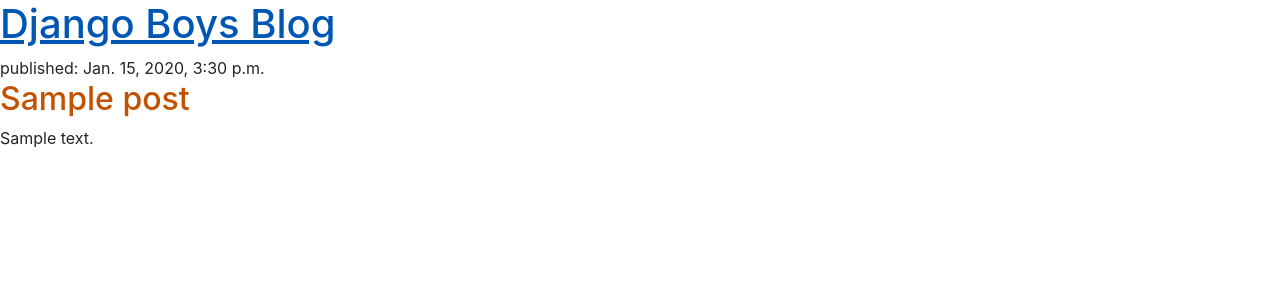
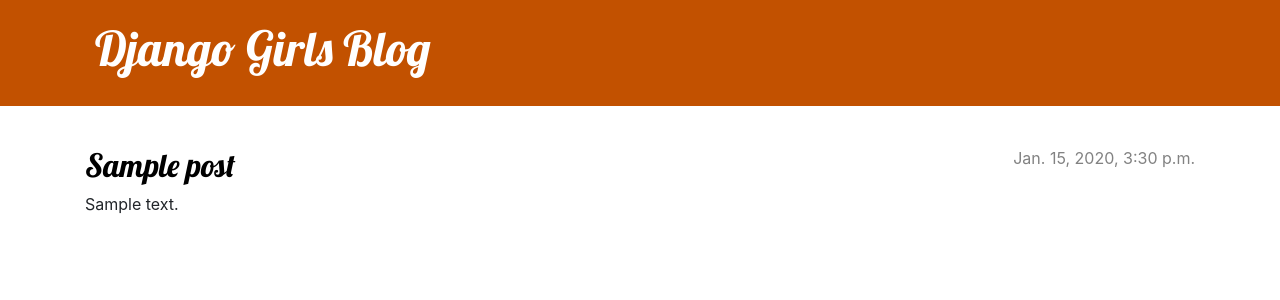
Before and after one commit to imsunny009/my-first-blog, a Django app: page / in a window 1280 px wide. Shown: the top 300 px of the page. Run offline with Django 3.2, Linux system fonts and the light colour scheme; tables that the repository leaves empty hold one stand-in row (values such as "Sample post").

Commit message:
changed css

```diff
--- a/blog/static/css/blog.css
+++ b/blog/static/css/blog.css
@@ -1,3 +1,74 @@
 h1 a, h2 a {
     color: #C25100;
+    font-family: 'Lobster';
 }
+.page-header {
+    background-color: #C25100;
+    margin-top: 0;
+    margin-bottom: 40px;
+    padding: 20px 20px 20px 40px;
+}
+
+.page-header h1,
+.page-header h1 a,
+.page-header h1 a:visited,
+.page-header h1 a:active {
+    color: #ffffff;
+    font-size: 36pt;
+    text-decoration: none;
+}
+
+h1,
+h2,
+h3,
+h4 {
+    font-family: 'Lobster', cursive;
+}
+
+.date {
+    color: #828282;
+}
+
+.save {
+    float: right;
+}
+
+.post-form textarea,
+.post-form input {
+    width: 100%;
+}
+
+.top-menu,
+.top-menu:hover,
+.top-menu:visited {
+    color: #ffffff;
+    float: right;
+    font-size: 26pt;
+    margin-right: 20px;
+}
+
+.post {
+    margin-bottom: 70px;
+}
+
+.post h2 a,
+.post h2 a:visited {
+    color: #000000;
+}
+
+.post > .date,
+.post > .actions {
+    float: right;
+}
+
+.btn-default,
+.btn-default:visited {
+    color: #C25100;
+    background: none;
+    border-color: #C25100;
+}
+
+.btn-default:hover {
+    color: #FFFFFF;
+    background-color: #C25100;
+}
--- a/blog/templates/blog/post_list.html
+++ b/blog/templates/blog/post_list.html
@@ -5,18 +5,29 @@
         <title>Django Girls blog</title>
         <link rel="stylesheet" href="https://cdn.jsdelivr.net/npm/bootstrap@4.5.3/dist/css/bootstrap.min.css" integrity="sha384-TX8t27EcRE3e/ihU7zmQxVncDAy5uIKz4rEkgIXeMed4M0jlfIDPvg6uqKI2xXr2" crossorigin="anonymous">
         <link rel="stylesheet" href="{% static 'css/blog.css' %}">
+        <link href="//fonts.googleapis.com/css?family=Lobster&subset=latin,latin-ext" rel="stylesheet" type="text/css">
     </head>
     <body>
-        <header>
-            <h1><a href="/">Django Boys Blog</a></h1>
+        <header class="page-header">
+            <div class="container">
+                <h1><a href="/">Django Girls Blog</a></h1>
+            </div>
         </header>
 
-        {% for post in posts %}
-            <article>
-                <time>published: {{ post.published_date }}</time>
-                <h2><a href="">{{ post.title }}</a></h2>
-                <p>{{ post.text|linebreaksbr }}</p>
-            </article>
-        {% endfor %}
+        <main class="container">
+            <div class="row">
+                <div class="col">
+                    {% for post in posts %}
+                        <article class="post">
+                            <time class="date">
+                                {{ post.published_date }}
+                            </time>
+                            <h2><a href="">{{ post.title }}</a></h2>
+                            <p>{{ post.text|linebreaksbr }}</p>
+                        </article>
+                    {% endfor %}
+                </div>
+            </div>
+        </main>
     </body>
 </html>
--- a/mysite/settings.py
+++ b/mysite/settings.py
@@ -24,7 +24,7 @@ BASE_DIR = Path(__file__).resolve().parent.parent
 SECRET_KEY = 'django-insecure--nw09i&3-5s^26c4^i8@3p9%m8ukr67yfis!07vt@i-%qy_=0m'
 
 # SECURITY WARNING: don't run with debug turned on in production!
-DEBUG = False
+DEBUG = True
 
 ALLOWED_HOSTS = ['127.0.0.1', '.pythonanywhere.com']
 
```
